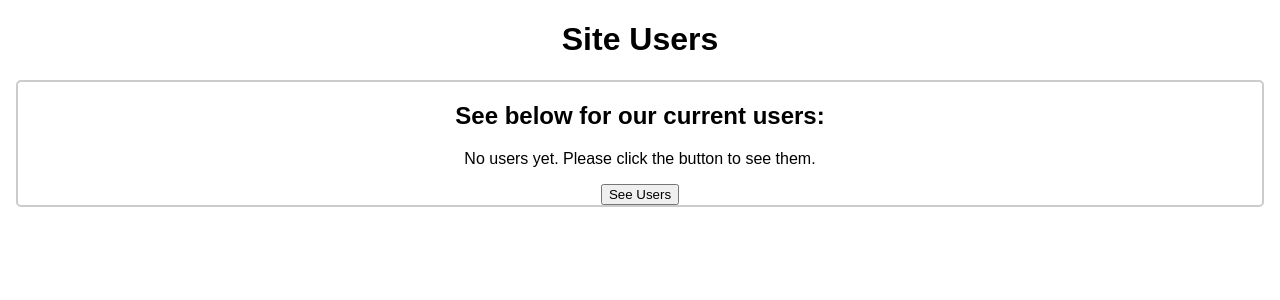
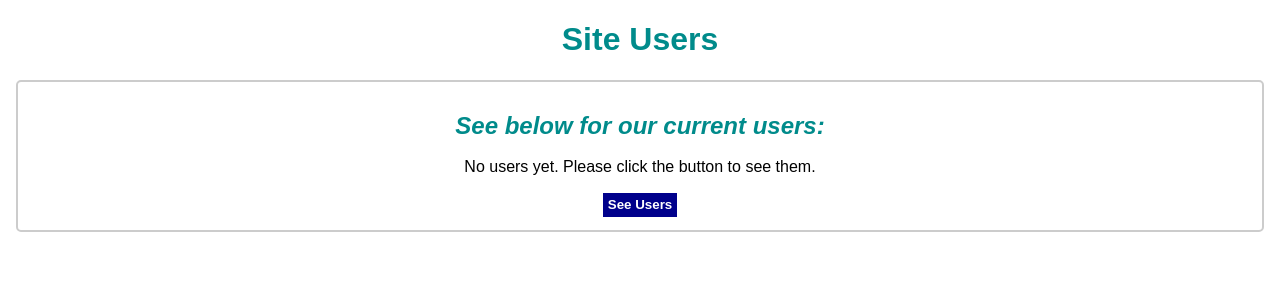
Before and after one commit to gness1804/react-user-list, a React (Create React App) app: page / in a window 1280 px wide. Shown: the top 300 px of the page. Built offline with nearby package versions, Linux system fonts and the light colour scheme.

Commit message:
Add some formatting for users

```diff
--- a/src/App.css
+++ b/src/App.css
@@ -5,7 +5,7 @@
 }
 
 .App-header {
-  color: #000;
+  color: darkcyan;
 }
 
 .App-link {
--- a/src/components/Main/Main.css
+++ b/src/components/Main/Main.css
@@ -1,4 +1,12 @@
 .main {
   border: 2px solid #ccc;
   border-radius: 5px;
+  padding: 0.75rem;
 }
+
+.main-header {
+  font-size: 1.5rem;
+  line-height: 1;
+  font-style: italic;
+  color: darkcyan;
+}
--- a/src/components/Main/index.js
+++ b/src/components/Main/index.js
@@ -4,7 +4,7 @@ import Users from '../Users/';
 function Main(){
   return (
     <div className="main">
-      <h2>See below for our current users:</h2>
+      <h2 className="main-header">See below for our current users:</h2>
       <Users />
     </div>
   );
--- /dev/null
+++ b/src/components/User/index.js
@@ -0,0 +1,9 @@
+function User({ name, email, city, zipcode, phone, company }) {
+  return (
+    <div>
+      <h3>{name}</h3>
+    </div>
+  );
+}
+
+export default User;
--- /dev/null
+++ b/src/components/Users/Users.css
@@ -0,0 +1,18 @@
+.users-none-message {
+  font-size: 1rem;
+}
+
+.users-show-button {
+  border-radius: 0;
+  color: #fff;
+  background-color: darkblue;
+  box-shadow: none;
+  border: 1px solid #fff;
+  cursor: pointer;
+  padding: 0.3rem;
+  font-weight: 700;
+}
+
+.users-show-button:hover {
+  background-color:#39a7bd;
+}
--- a/src/components/Users/index.js
+++ b/src/components/Users/index.js
@@ -1,5 +1,7 @@
 import { useState } from 'react';
 import axios from 'axios';
+import User from '../User/';
+import './Users.css';
 
 function Users () {
   const [users, setUsers] = useState([]);
@@ -14,10 +16,12 @@ function Users () {
   }
 
   return (
-    <div>
-      {!users.length && <p>No users yet. Please click the button to see them.</p>}
+    <div className="users">
+      {!users.length && <p className="users-none-message">No users yet. Please click the button to see them.</p>}
 
-      <button onClick={getUsers}>See Users</button>
+      {!!users.length && users.map(user => <User name={user.name} />)}
+
+      <button className="users-show-button" onClick={getUsers}>See Users</button>
     </div>
   )
 }
```
